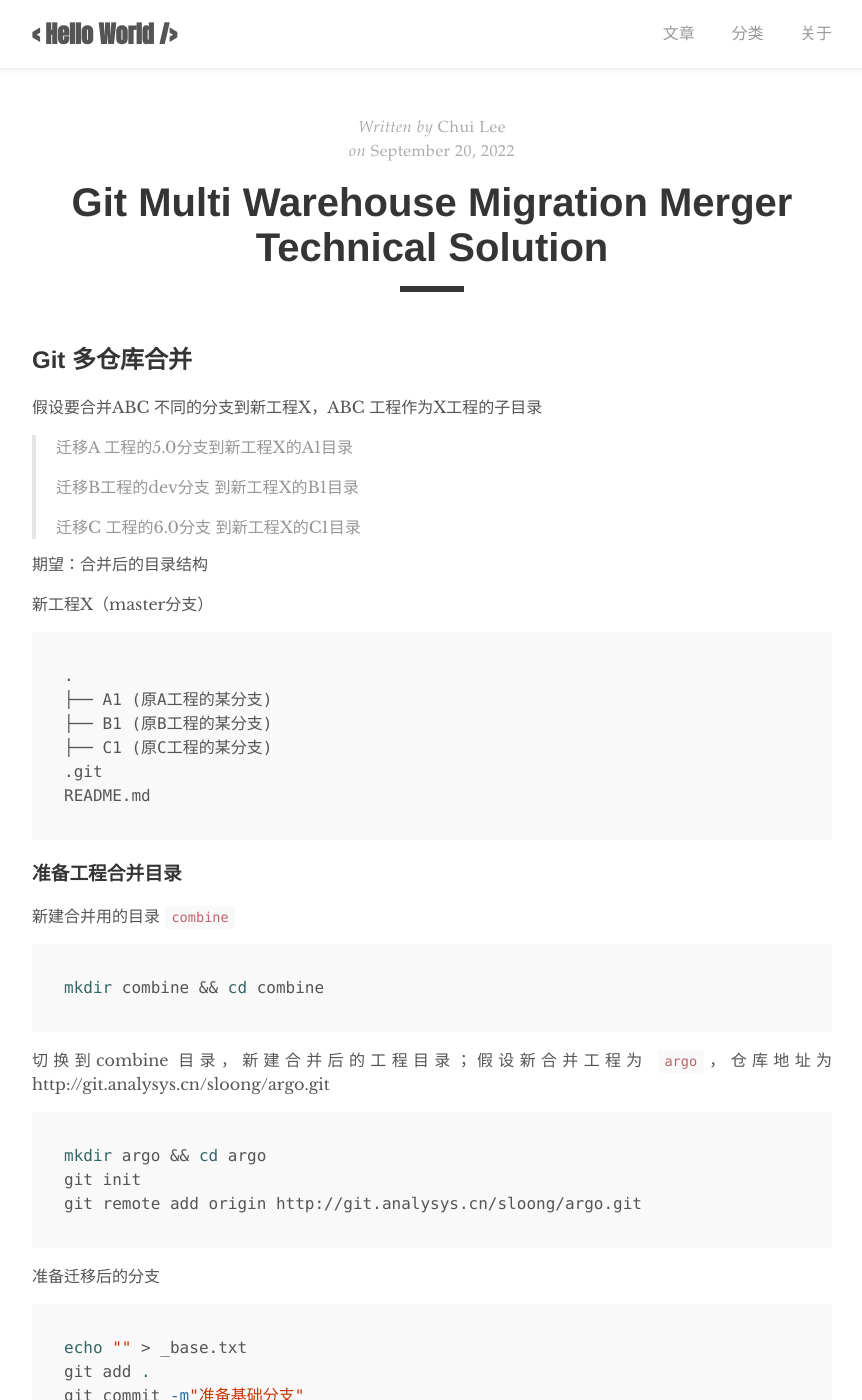
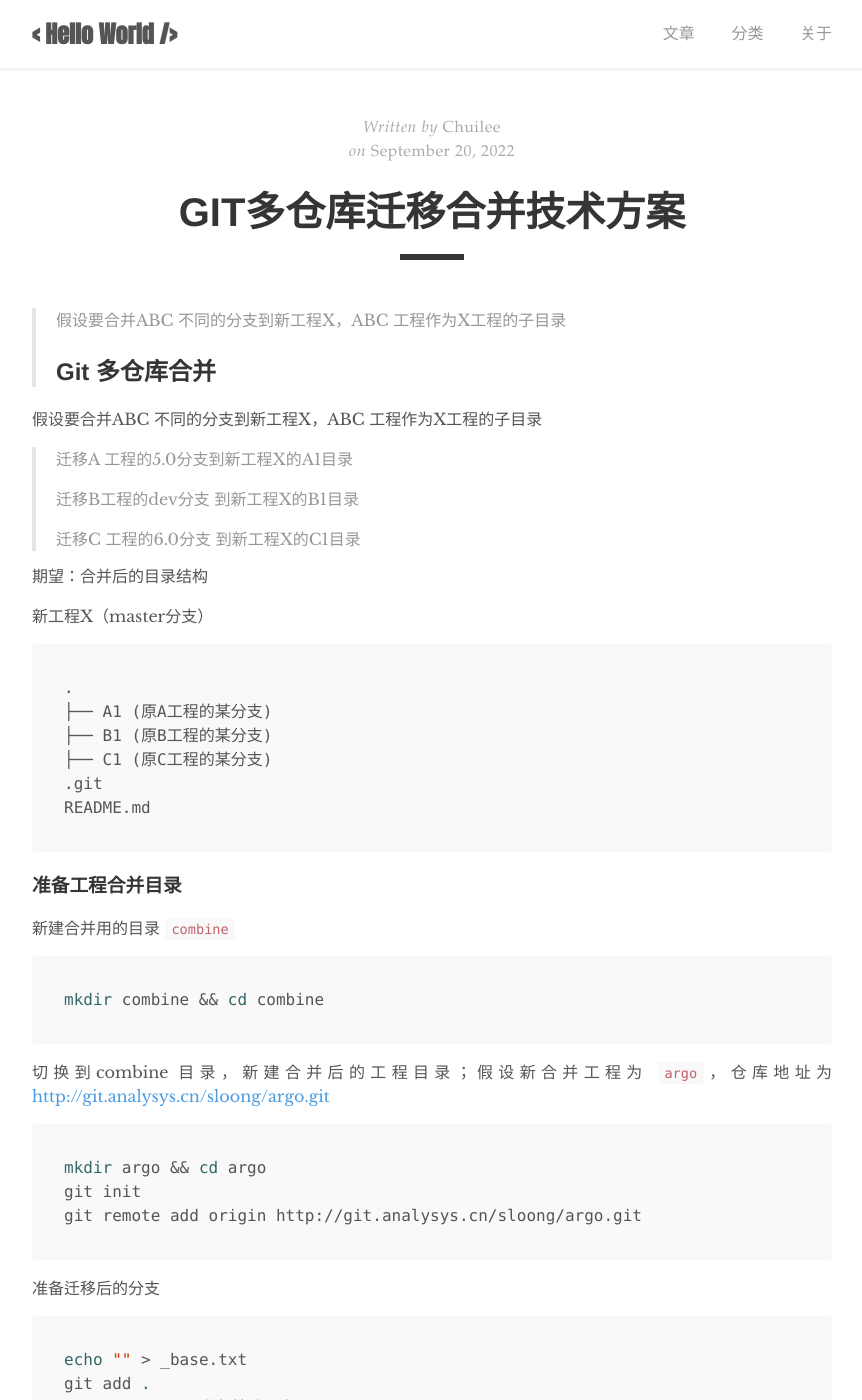
Before and after one commit to chuilee/chuilee.github.io, a Jekyll site: the page built from _posts/2022-09-20-git-multi-repo-migration-merger-technical-solution.md, in a window 1280 px wide and 1400 px high. Shown: the whole window, without its empty margins (208-1070 px from the left). Built offline with Jekyll 4.4.1, drawn with Linux system fonts in a browser that asks for light colours; our own code applies the rules of GitHub Pages for plain Markdown files; some of the changed text lies outside the part shown.

Commit message:
doc: 整理标签

````diff
--- a/_posts/2022-09-20-git-multi-warehouse-migration-merger-technical-solution.md
+++ b/_posts/2022-09-20-git-multi-repo-migration-merger-technical-solution.md
@@ -1,3 +1,12 @@
+---
+layout: post
+title: "GIT多仓库迁移合并技术方案"
+author: "Chuilee"
+tags: 前端工程
+excerpt_separator: <!--more-->
+---
+> 假设要合并ABC 不同的分支到新工程X，ABC 工程作为X工程的子目录
+<!--more-->
 ## Git 多仓库合并
 
 假设要合并ABC 不同的分支到新工程X，ABC 工程作为X工程的子目录
@@ -29,7 +38,7 @@ README.md
 mkdir combine && cd combine
 ```
 
-切换到combine 目录，新建合并后的工程目录；假设新合并工程为 `argo`，仓库地址为http://git.analysys.cn/sloong/argo.git
+切换到combine 目录，新建合并后的工程目录；假设新合并工程为 `argo`，仓库地址为<http://git.analysys.cn/sloong/argo.git>
 
 ```sh
 mkdir argo && cd argo
@@ -89,9 +98,9 @@ git clone -b dev http://git.analysys.cn/noah/ark-canary-web.git
 假设我需要合并的主工程名称为argo，那么期望的目录结构如下：
 
 ```markdown
-├── argo 								-- 合并后工程目录
+├── argo         -- 合并后工程目录
 │   ├── argo-streaming  -- streaming工程 并且重命名为argo-streaming
-│   │   ├── ...... 					-- streaming 工程文件
+│   │   ├── ......      -- streaming 工程文件
 │   ├── argo-server     -- ark-canary-api工程 并且重命名为argo-server
 │   ├── argo-web        -- ark-canary-web工程 并且重命名为argo-web
 ```
@@ -151,14 +160,14 @@ git remote add r_streaming ../streaming
 
 # 检查结果如下：
 argo git:(master) git remote -v
-origin	http://git.analysys.cn/sloong/argo.git (fetch)
-origin	http://git.analysys.cn/sloong/argo.git (push)
-r_server	../ark-canary-api (fetch)
-r_server	../ark-canary-api (push)
-r_web	../ark-canary-web (fetch)
-r_web	../ark-canary-web (push)
-r_streaming	../installer (fetch)
-r_streaming	../installer (push)
+origin http://git.analysys.cn/sloong/argo.git (fetch)
+origin http://git.analysys.cn/sloong/argo.git (push)
+r_server ../ark-canary-api (fetch)
+r_server ../ark-canary-api (push)
+r_web ../ark-canary-web (fetch)
+r_web ../ark-canary-web (push)
+r_streaming ../installer (fetch)
+r_streaming ../installer (push)
 ```
 
 ### 添加子工程的辅助分支(要合并子工程的分支)
@@ -226,11 +235,11 @@ git push origin master
 
 领导觉得太简单，又提要求说：
 
->  “不仅要将多个项目仓库合并到一个工程仓库，保留commits 记录同时，还要将不同项目的不同分支迁移合并到新工程对应版本分支”
+> “不仅要将多个项目仓库合并到一个工程仓库，保留commits 记录同时，还要将不同项目的不同分支迁移合并到新工程对应版本分支”
 >
 > 恕我直言，可以实现！
 
-上面所有的步骤最终将多个项目的某个分支合并到了新工程的master分支，但如果又要迁移合并多项目，还要迁移这些项目的几个分支合并到新的指定分支上，所以迁移的工作量成倍增长：重复上述7步骤 * n个项目* m个分支
+上面所有的步骤最终将多个项目的某个分支合并到了新工程的master分支，但如果又要迁移合并多项目，还要迁移这些项目的几个分支合并到新的指定分支上，所以迁移的工作量成倍增长：重复上述7步骤 *n个项目* m个分支
 
 需求简化：假设要同时
 
@@ -330,4 +339,4 @@ git merge b_udf_5.0 --allow-unrelated-histories
 
 ## 转载
 
-**https://blog.95id.com/git-multi-repo-combine.html**
+**<https://blog.95id.com/git-multi-repo-combine.html>**
````
Also changed, not shown: _posts/2022-09-20-hello-linux.md (+12 -0 lines).
